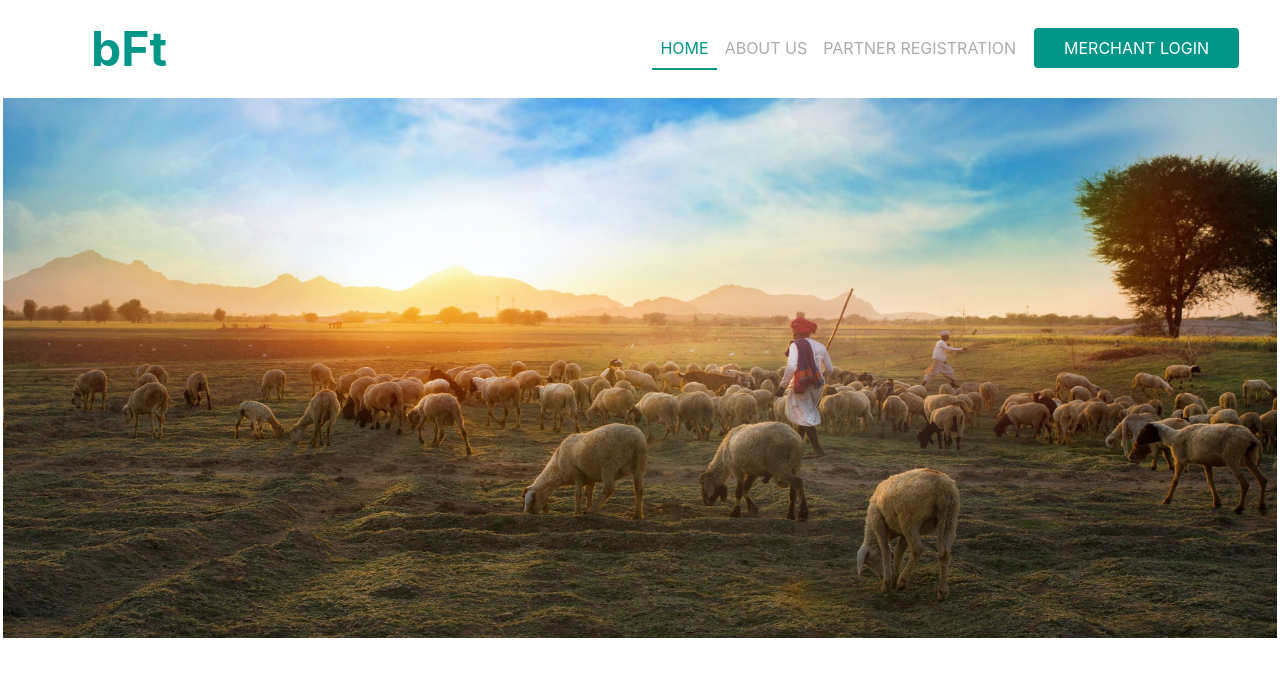
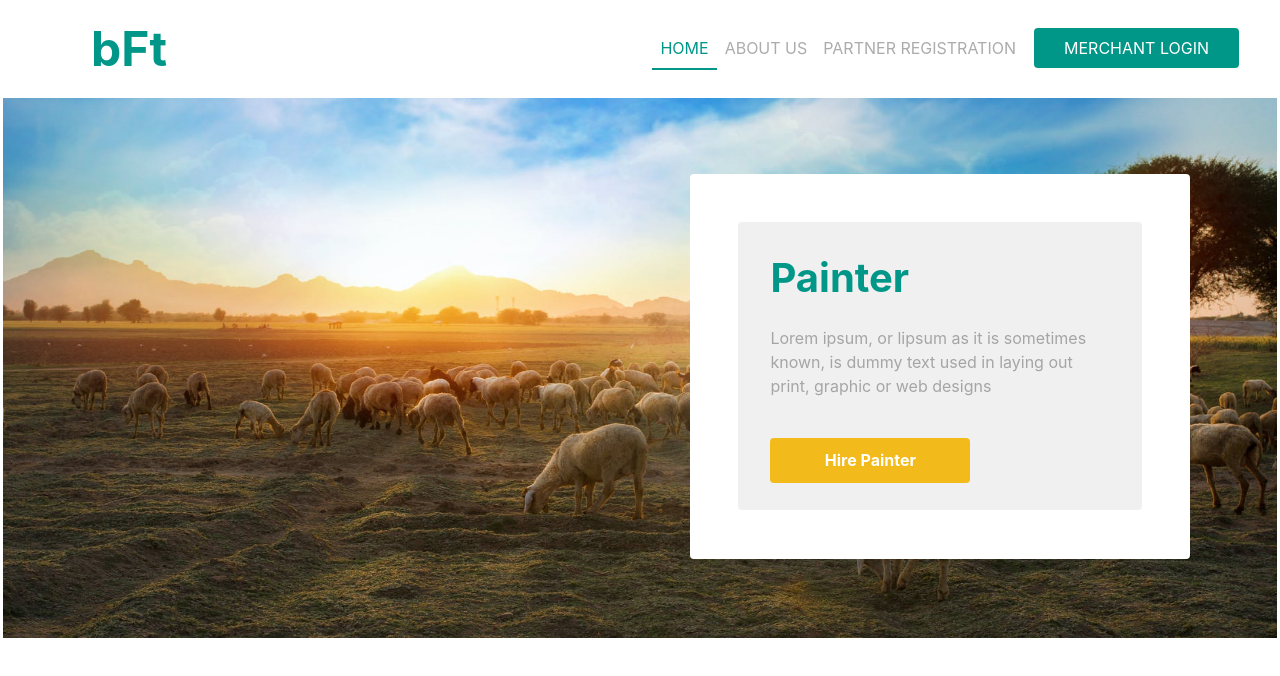
Before and after one commit to balaji18/BFT-People-Web, an Angular app: page /home in a window 1280 px wide. Shown: the top 676 px of the page. Built offline with nearby package versions, Linux system fonts and the light colour scheme.

Commit message:
BFP Portal design added white division

```diff
--- a/package.json
+++ b/package.json
@@ -19,7 +19,7 @@
     "@angular/platform-browser": "~8.2.14",
     "@angular/platform-browser-dynamic": "~8.2.14",
     "@angular/router": "~8.2.14",
-    "bootstrap": "^4.5.3",
+    "bootstrap": "^4.6.0",
     "jquery": "^3.5.1",
     "rxjs": "~6.4.0",
     "tslib": "^1.10.0",
--- a/src/app/bft-portal/home/home.component.css
+++ b/src/app/bft-portal/home/home.component.css
@@ -0,0 +1,16 @@
+.white-floater {
+    position: absolute;
+    top: 14%;
+    width: 500px;
+    right: 7%;
+    height: 385px !important;
+    background: white;
+    border-radius: 4px;
+}
+
+.grey-card {
+    background: #f0f0f0;;
+    border-radius: 4px;
+    color: #a5a5a5;
+    height: 75%;
+}
--- a/src/app/bft-portal/home/home.component.html
+++ b/src/app/bft-portal/home/home.component.html
@@ -1,3 +1,14 @@
 <div class="wrapper-row">
     <img src="/assets/images/dummy-banner.jpeg" class="banner-img" />
+    <div class="white-floater">
+        <div class="m-5 p-3 grey-card">
+            <h2 class="painter-header m-3"> Painter </h2>
+            <p class="text mt-4 m-3">
+                    Lorem ipsum, or lipsum as it is sometimes known,
+                    is dummy text used in laying out print, graphic or web designs
+            </p>
+
+            <button class="yellow-btn mt-4 m-3"> <b>Hire Painter</b> </button>
+        </div>
+    </div>
 </div>
--- a/src/styles.css
+++ b/src/styles.css
@@ -47,3 +47,17 @@ a.nav-link:hover{
     height: 540px;
     overflow: hidden;
 }
+
+.yellow-btn {
+    color: white;
+    background: #f3ba1b;
+    width: 200px;
+    height: 45px;
+    border-radius: 4px;
+    border: none;
+}
+.painter-header {
+    font-size: 40px;
+    color: #009688;
+    font-weight: 700;
+}
```
Also changed, not shown: 1 other file (tests, documents, lock files or other folders).
